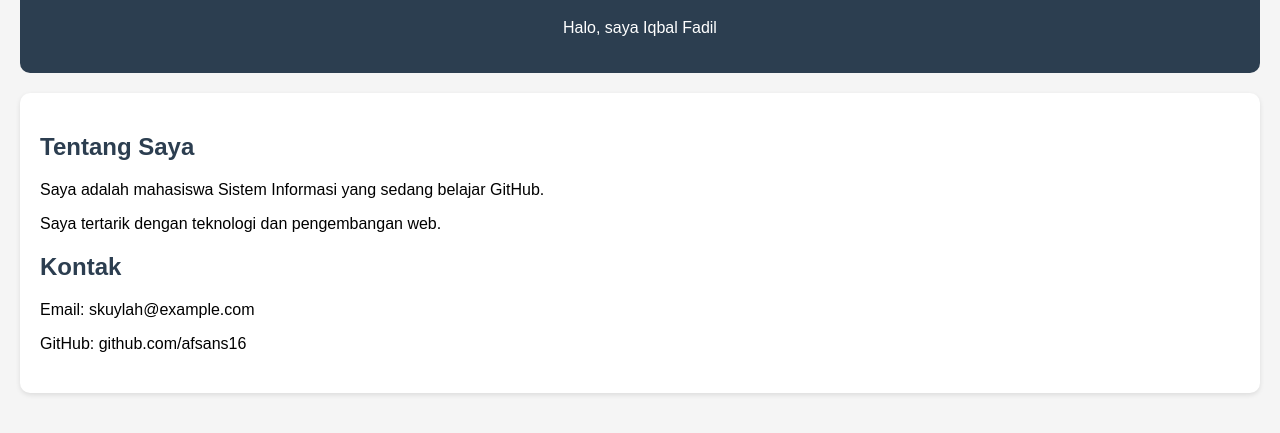
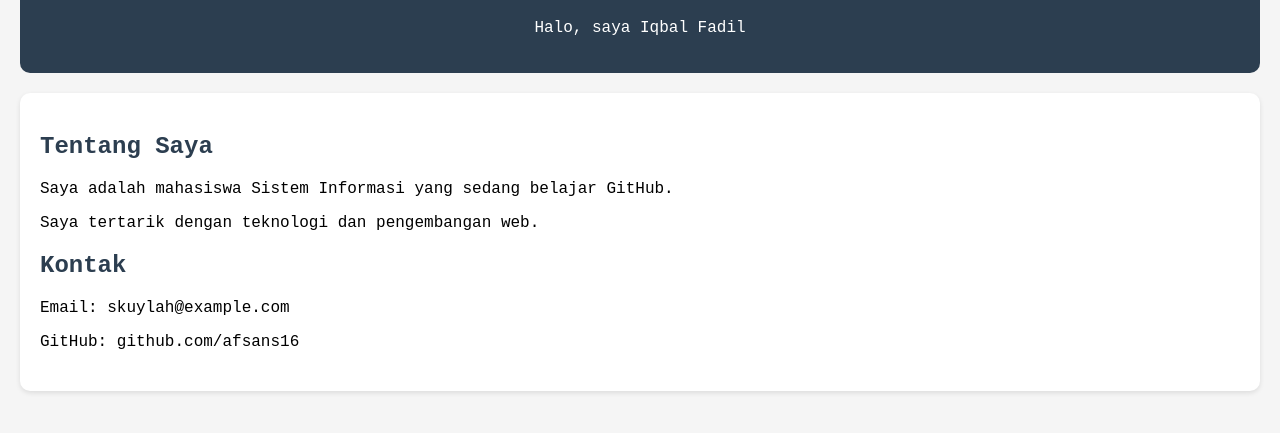
Before and after one commit to afsans16/first, a plain HTML site: page index.html in a window 1280 px wide. Shown: the part 101-534 px from the top of the page. Drawn offline with Linux system fonts and the light colour scheme.

Commit message:
Update style.css

```diff
--- a/style.css
+++ b/style.css
@@ -1,5 +1,5 @@
 body {
-    font-family: monoscape, sans-serif;
+    font-family: monospace, sans-serif;
     margin: 0;
     padding: 20px;
     background-color: #f5f5f5;
```
